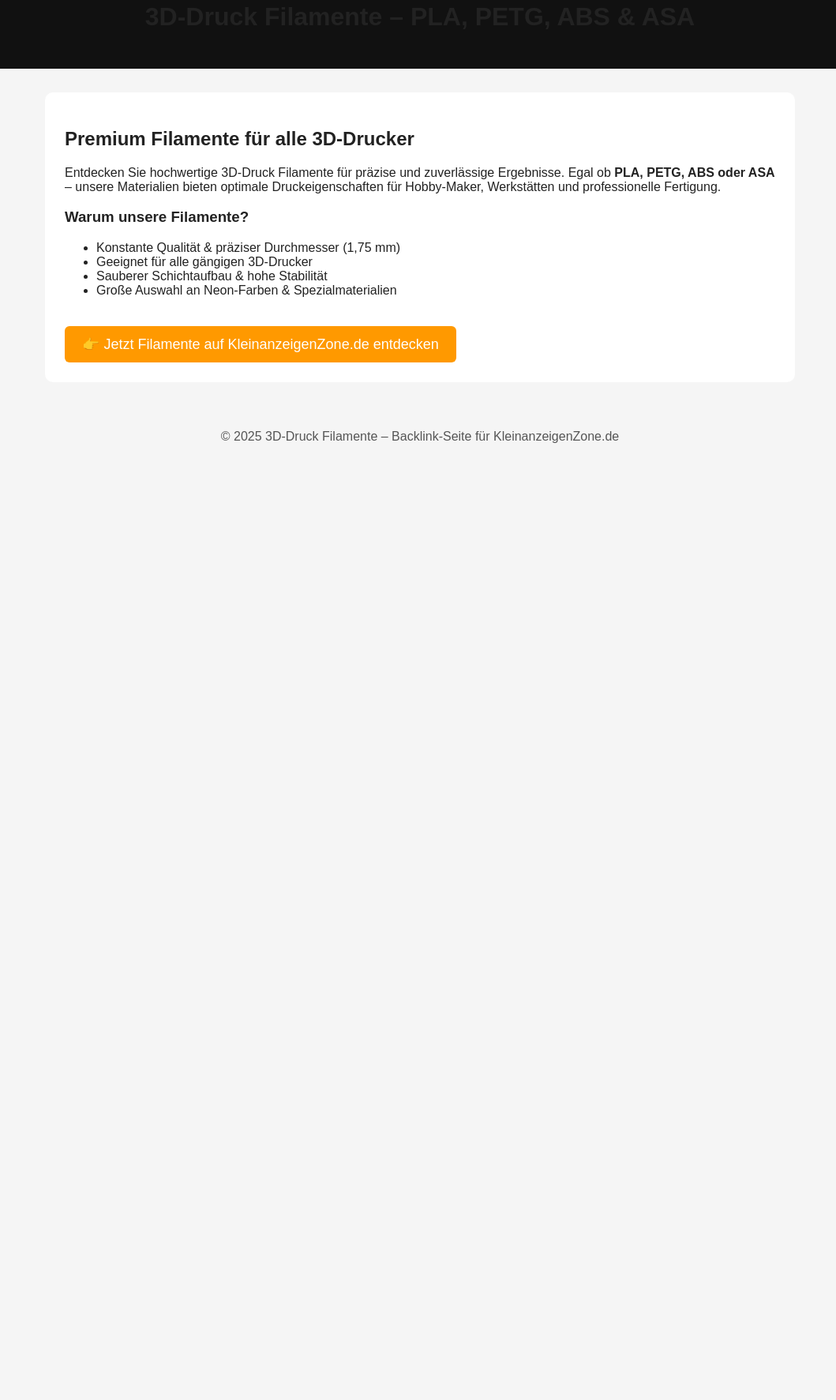
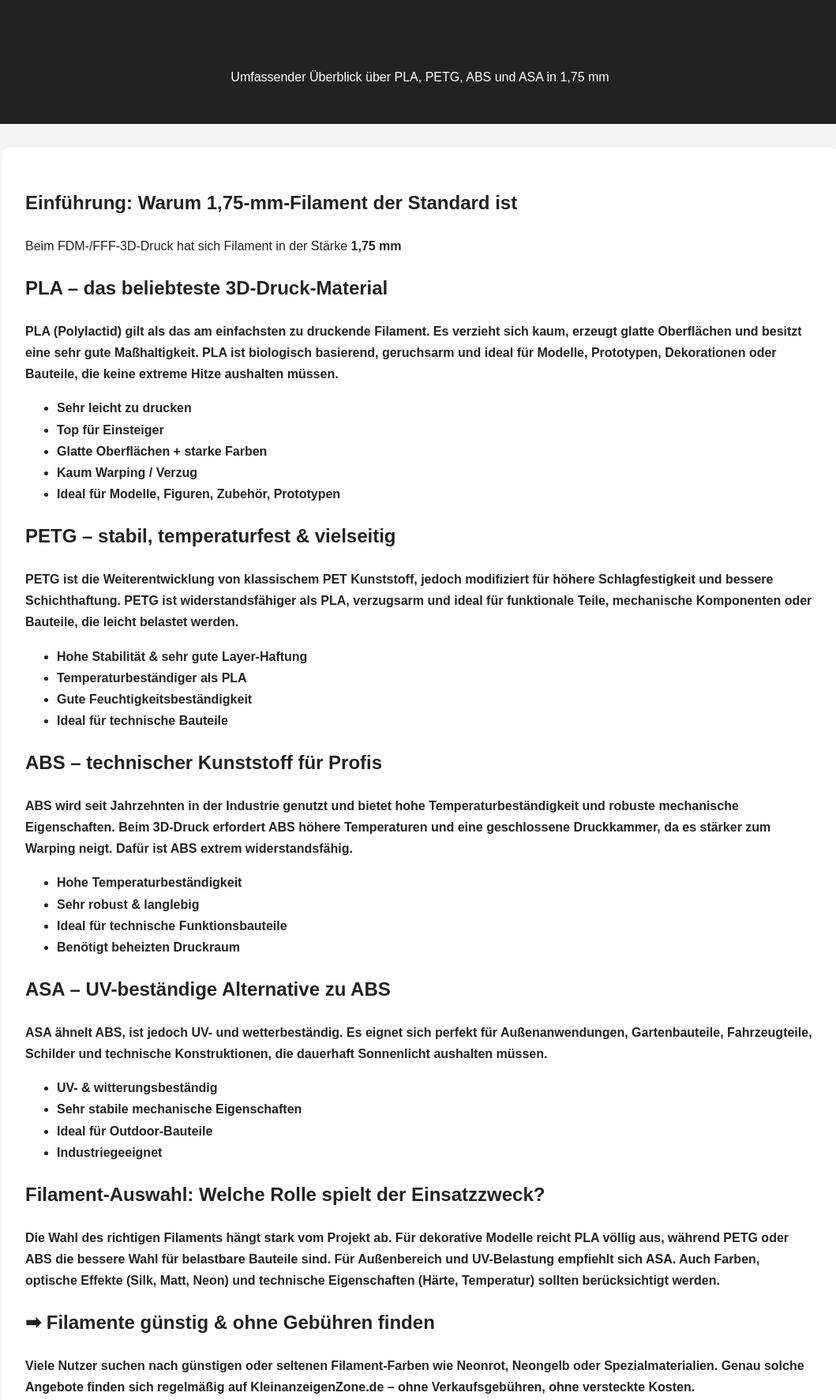
Before and after one commit to Kleinanzeigenzone/kleinanzeigenzone-seo5, a plain HTML site: page index.html in a window 1280 px wide. Shown: the part 43-1816 px from the top of the page at 79% size, without its empty margins (108-1167 px from the left). Before the commit the page ends 800 px from the top, so only its background shows below. Drawn offline with Linux system fonts and the light colour scheme.

Commit message:
Update index.html

```diff
--- a/index.html
+++ b/index.html
@@ -3,58 +3,58 @@
 <head>
     <meta charset="UTF-8">
     <meta name="viewport" content="width=device-width, initial-scale=1.0">
-    <title>3D Druck Filament – PLA, PETG, ABS, ASA | 1,75 mm</title>
+    <title>3D Druck Filament 1,75 mm – PLA, PETG, ABS & ASA | Informationen & Vorteile</title>
 
     <meta name="description"
-          content="Hochwertiges 3D Druck Filament: PLA, PETG, ABS, ASA in 1,75 mm für präzise Druckergebnisse. Ideal für Hobby, Maker & Profis. Jetzt entdecken auf KleinanzeigenZone.de.">
+          content="Großer Überblick über 3D-Druck-Filamente: PLA, PETG, ABS und ASA in 1,75 mm. Eigenschaften, Vorteile, Drucktipps und Materialien erklärt. Jetzt hochwertige Filamente auf KleinanzeigenZone.de entdecken.">
 
     <meta name="keywords"
-          content="3D Druck, Filament, PLA Filament, PETG Filament, ABS Filament, ASA Filament, 1.75 mm, 3D Drucker Material, 3D Printer Filament, Neon Filament, Spule 1kg, 3D Printing, Maker, Druckmaterial">
+          content="3D Druck, Filament, PLA, PETG, ABS, ASA, 1.75 mm Filament, 3D Drucker Material, 3D Printer, Druckmaterial, Maker, 3D Printing Deutschland">
 
     <style>
-        body {
+        body{
             font-family: Arial, sans-serif;
-            background: #f5f5f5;
-            margin: 0;
-            padding: 0;
-            color: #222;
+            background:#f4f4f4;
+            margin:0;
+            padding:0;
+            line-height:1.7;
+            color:#222;
         }
-        header {
-            background: #111;
-            color: #fff;
-            padding: 25px;
-            text-align: center;
+        header{
+            background:#222;
+            color:#fff;
+            padding:30px;
+            text-align:center;
         }
-        .container {
-            max-width: 900px;
-            margin: 30px auto;
-            background: #fff;
-            padding: 25px;
-            border-radius: 10px;
+        .container{
+            max-width:1000px;
+            margin:30px auto;
+            background:#fff;
+            padding:30px;
+            border-radius:10px;
         }
-        h1 {
-            text-align: center;
-            color: #222;
+        h1,h2,h3{
+            color:#222;
         }
-        .btn {
-            display: inline-block;
-            background: #ff9900;
-            color: #fff;
-            padding: 12px 22px;
-            border-radius: 6px;
-            text-decoration: none;
-            font-size: 18px;
-            margin-top: 20px;
-            text-align: center;
+        a.btn{
+            background:#ff9900;
+            color:#000;
+            padding:12px 20px;
+            display:inline-block;
+            border-radius:6px;
+            text-decoration:none;
+            font-weight:bold;
+            margin-top:20px;
         }
-        .btn:hover {
-            background: #cc7a00;
+        a.btn:hover{
+            background:#e48800;
         }
-        footer {
-            margin-top: 40px;
-            text-align: center;
-            color: #555;
-            padding: 20px;
+        footer{
+            text-align:center;
+            padding:25px;
+            background:#222;
+            color:#fff;
+            margin-top:40px;
         }
     </style>
 </head>
@@ -62,34 +62,95 @@
 <body>
 
 <header>
-    <h1>3D-Druck Filamente – PLA, PETG, ABS & ASA</h1>
+    <h1>3D-Drucker Filament – Informationen, Materialien & Vorteile</h1>
+    <p>Umfassender Überblick über PLA, PETG, ABS und ASA in 1,75 mm</p>
 </header>
 
 <div class="container">
 
-    <h2>Premium Filamente für alle 3D-Drucker</h2>
+    <h2>Einführung: Warum 1,75-mm-Filament der Standard ist</h2>
     <p>
-        Entdecken Sie hochwertige 3D-Druck Filamente für präzise und zuverlässige Ergebnisse.
-        Egal ob <strong>PLA, PETG, ABS oder ASA</strong> – unsere Materialien bieten optimale
-        Druckeigenschaften für Hobby-Maker, Werkstätten und professionelle Fertigung.
+        Beim FDM-/FFF-3D-Druck hat sich Filament in der Stärke <strong>1,75 mm</strong] als weltweiter Standard etabliert.
+        Der dünnere Filamentdurchmesser ermöglicht eine kontrollierbare Extrusion, präzise Materialflusssteuerung und
+        eine große Auswahl an kompatiblen 3D-Druckern. Sowohl Hobby-Anwender als auch professionelle Maker profitieren
+        von der konstant hohen Qualität und breiten Materialvielfalt am Markt.
     </p>
 
-    <h3>Warum unsere Filamente?</h3>
+    <h2>PLA – das beliebteste 3D-Druck-Material</h2>
+    <p>
+        <strong>PLA (Polylactid)</strong> gilt als das am einfachsten zu druckende Filament. Es verzieht sich kaum,
+        erzeugt glatte Oberflächen und besitzt eine sehr gute Maßhaltigkeit. PLA ist biologisch basierend, geruchsarm
+        und ideal für Modelle, Prototypen, Dekorationen oder Bauteile, die keine extreme Hitze aushalten müssen.
+    </p>
     <ul>
-        <li>Konstante Qualität & präziser Durchmesser (1,75 mm)</li>
-        <li>Geeignet für alle gängigen 3D-Drucker</li>
-        <li>Sauberer Schichtaufbau & hohe Stabilität</li>
-        <li>Große Auswahl an Neon-Farben & Spezialmaterialien</li>
+        <li>Sehr leicht zu drucken</li>
+        <li>Top für Einsteiger</li>
+        <li>Glatte Oberflächen + starke Farben</li>
+        <li>Kaum Warping / Verzug</li>
+        <li>Ideal für Modelle, Figuren, Zubehör, Prototypen</li>
     </ul>
 
-    <a class="btn" href="https://kleinanzeigenzone.de/" target="_blank">
+    <h2>PETG – stabil, temperaturfest & vielseitig</h2>
+    <p>
+        <strong>PETG</strong> ist die Weiterentwicklung von klassischem PET Kunststoff, jedoch modifiziert für höhere
+        Schlagfestigkeit und bessere Schichthaftung. PETG ist widerstandsfähiger als PLA, verzugsarm und ideal für
+        funktionale Teile, mechanische Komponenten oder Bauteile, die leicht belastet werden.
+    </p>
+    <ul>
+        <li>Hohe Stabilität & sehr gute Layer-Haftung</li>
+        <li>Temperaturbeständiger als PLA</li>
+        <li>Gute Feuchtigkeitsbeständigkeit</li>
+        <li>Ideal für technische Bauteile</li>
+    </ul>
+
+    <h2>ABS – technischer Kunststoff für Profis</h2>
+    <p>
+        <strong>ABS</strong> wird seit Jahrzehnten in der Industrie genutzt und bietet hohe Temperaturbeständigkeit und
+        robuste mechanische Eigenschaften. Beim 3D-Druck erfordert ABS höhere Temperaturen und eine geschlossene Druckkammer,
+        da es stärker zum Warping neigt. Dafür ist ABS extrem widerstandsfähig.
+    </p>
+    <ul>
+        <li>Hohe Temperaturbeständigkeit</li>
+        <li>Sehr robust & langlebig</li>
+        <li>Ideal für technische Funktionsbauteile</li>
+        <li>Benötigt beheizten Druckraum</li>
+    </ul>
+
+    <h2>ASA – UV-beständige Alternative zu ABS</h2>
+    <p>
+        <strong>ASA</strong> ähnelt ABS, ist jedoch UV- und wetterbeständig. Es eignet sich perfekt für Außenanwendungen,
+        Gartenbauteile, Fahrzeugteile, Schilder und technische Konstruktionen, die dauerhaft Sonnenlicht aushalten müssen.
+    </p>
+    <ul>
+        <li>UV- & witterungsbeständig</li>
+        <li>Sehr stabile mechanische Eigenschaften</li>
+        <li>Ideal für Outdoor-Bauteile</li>
+        <li>Industriegeeignet</li>
+    </ul>
+
+    <h2>Filament-Auswahl: Welche Rolle spielt der Einsatzzweck?</h2>
+    <p>
+        Die Wahl des richtigen Filaments hängt stark vom Projekt ab. Für dekorative Modelle reicht PLA völlig aus,
+        während PETG oder ABS die bessere Wahl für belastbare Bauteile sind. Für Außenbereich und UV-Belastung empfiehlt
+        sich ASA. Auch Farben, optische Effekte (Silk, Matt, Neon) und technische Eigenschaften (Härte, Temperatur)
+        sollten berücksichtigt werden.
+    </p>
+
+    <h2>➡ Filamente günstig & ohne Gebühren finden</h2>
+    <p>
+        Viele Nutzer suchen nach günstigen oder seltenen Filament-Farben wie Neonrot, Neongelb oder Spezialmaterialien.
+        Genau solche Angebote finden sich regelmäßig auf KleinanzeigenZone.de – ohne Verkaufsgebühren, ohne
+        versteckte Kosten.
+    </p>
+
+    <a href="https://kleinanzeigenzone.de/" target="_blank" class="btn">
         👉 Jetzt Filamente auf KleinanzeigenZone.de entdecken
     </a>
 
 </div>
 
 <footer>
-    © 2025 3D-Druck Filamente – Backlink-Seite für KleinanzeigenZone.de
+    Backlink-Seite • © 2025 • <a href="https://kleinanzeigenzone.de" target="_blank" style="color:#ff9900">KleinanzeigenZone.de</a>
 </footer>
 
 </body>
```
